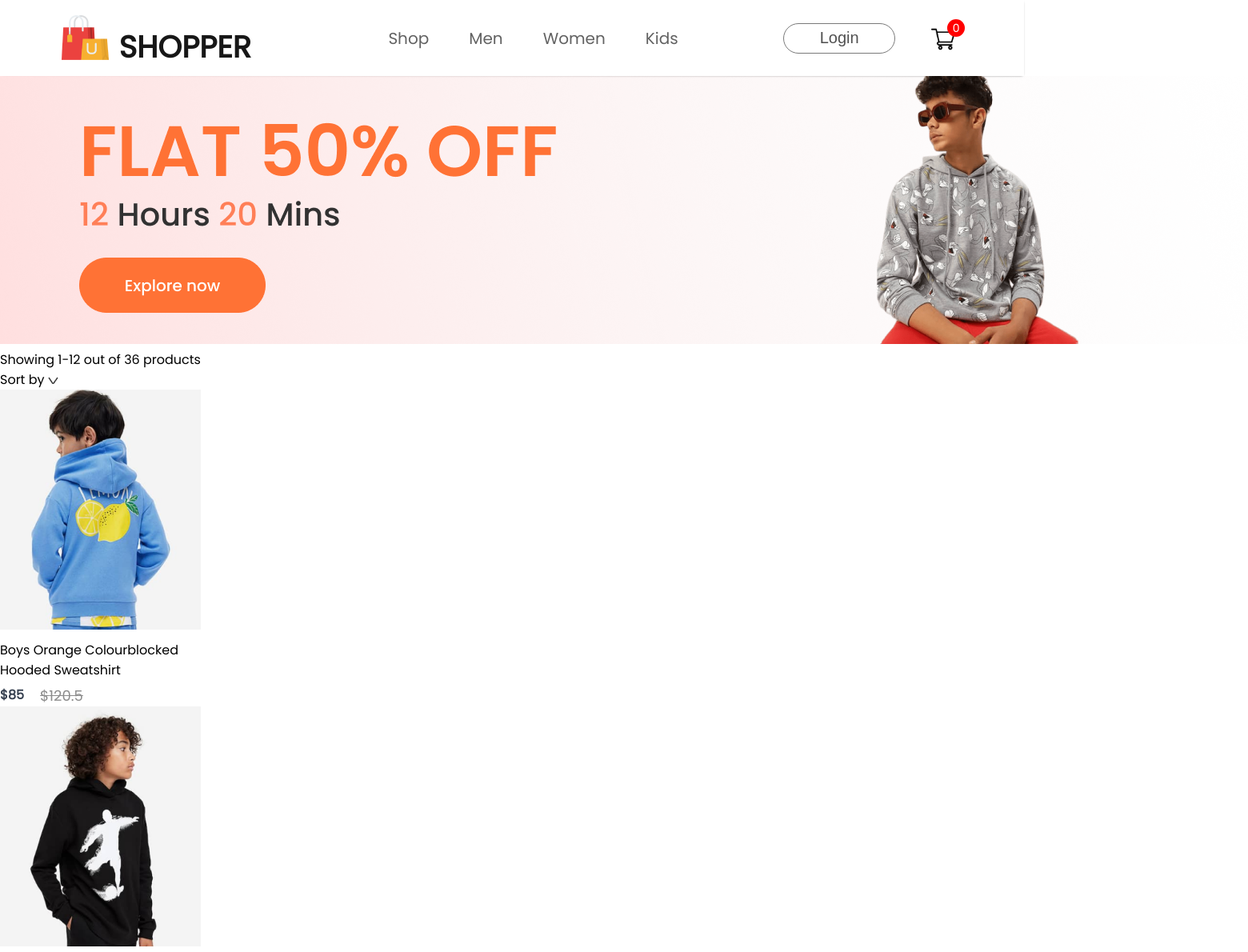
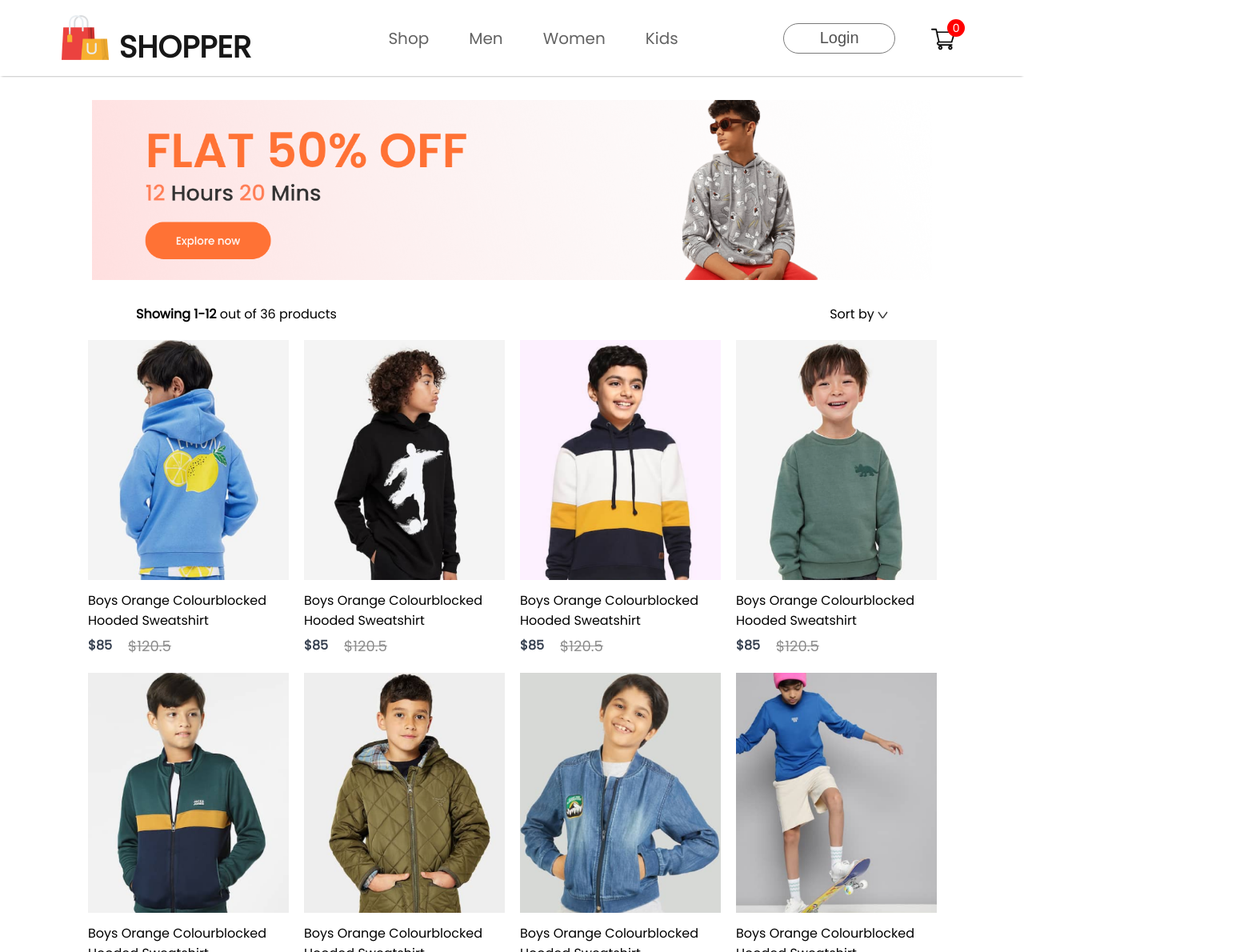
Before and after one commit to kongarasan/E-Commerce-Website, a React (Create React App) app: page /kids in a window 1280 px wide. Shown: the top 1190 px of the page at 80% size, 1560 px wide, since content can reach past the window. Built offline with nearby package versions, Linux system fonts and the light colour scheme.

Commit message:
category updates

```diff
--- a/src/Pages/Css/ShopCategory.css
+++ b/src/Pages/Css/ShopCategory.css
@@ -0,0 +1,28 @@
+.shopcategory-banner{
+    display: block;
+    margin:30px auto;
+    width: 82%;
+}
+
+.shopcategory-indexSort{
+    display: flex;
+    margin: 0px 170px;
+    justify-content: space-between;
+    align-items: center;
+}
+.shopcategory-sort{
+    padding: 10px 20px;
+    border-radius:40px ;
+    border: 1px solid #888;
+}
+
+.shopcategory-indexSort p span{
+    font-weight: 600;
+}
+.shopcategory-products{
+    margin:20px 110px;
+    display: grid;
+    grid-template-columns: 1fr 1fr 1fr 1fr;
+    row-gap: 80px;
+    gap: 20px;
+}
--- a/src/Pages/ShopCategory.jsx
+++ b/src/Pages/ShopCategory.jsx
@@ -7,7 +7,7 @@
   const {all_product} = useContext(ShopContext);
   return (
     <div className='shopcategory'>
-        <img src={props.banner}></img>
+        <img  className='shopcategory-banner' src={props.banner}></img>
         <div className='shopcategory-indexSort'>
         <p>
           <span>Showing 1-12</span> out of 36 products
```
